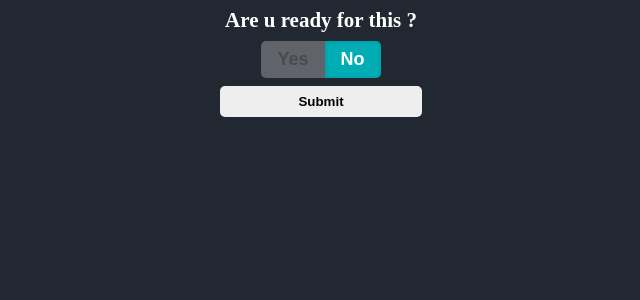
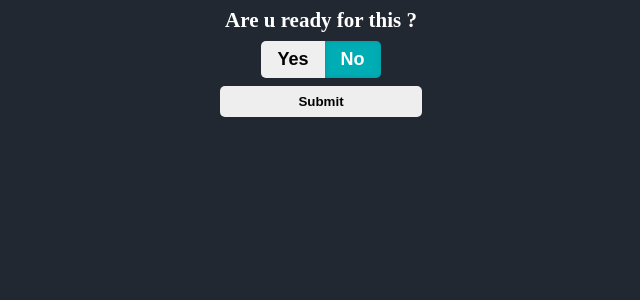
Before and after one commit to mechztcc/angular-acessibility-components, an Angular app: page / in a window 1280 px wide. Shown: the top 300 px of the page, without its empty margins (319-959 px from the left). Built offline with nearby package versions, Linux system fonts and the light colour scheme.

Commit message:
feat: control disable state using form

```diff
--- a/src/app/app.component.html
+++ b/src/app/app.component.html
@@ -1,15 +1,15 @@
 <form [formGroup]="form" (ngSubmit)="submit()">
   <div class="container">
-    <span
-      [attr.label]="id"
+    <span [attr.label]="id"
       >Are u ready for this ?
       <i>{{ value }}</i>
     </span>
     <app-yes-or-not-button
       [id]="id"
+      [appDisabledControll]="false"
       formControlName="content"
       (valueChange)="value = $event"
-      [disabled]="true"
+      [disabled]="false"
     ></app-yes-or-not-button>
     <button class="button">Submit</button>
   </div>
--- a/src/app/app.module.ts
+++ b/src/app/app.module.ts
@@ -5,6 +5,7 @@ import { BrowserModule } from '@angular/platform-browser';
 import { AppRoutingModule } from './app-routing.module';
 import { AppComponent } from './app.component';
 import { YesOrNotButtonComponent } from './components/yes-or-not-button/yes-or-not-button.component';
+import { DisabledControllDirective } from './directives/disabled-controll/disabled-controll.directive';
 import { KeybordManagerItemDirective } from './directives/keyboard-manager/keybord-manager-item.directive';
 import { KeybordManagerDirective } from './directives/keyboard-manager/keybord-manager.directive';
 
@@ -14,6 +15,7 @@ import { KeybordManagerDirective } from './directives/keyboard-manager/keybord-m
     YesOrNotButtonComponent,
     KeybordManagerDirective,
     KeybordManagerItemDirective,
+    DisabledControllDirective,
   ],
   imports: [BrowserModule, AppRoutingModule, ReactiveFormsModule, FormsModule],
   providers: [],
--- a/src/app/components/yes-or-not-button/yes-or-not-button.component.ts
+++ b/src/app/components/yes-or-not-button/yes-or-not-button.component.ts
@@ -49,7 +49,7 @@ export class YesOrNotButtonComponent implements OnInit, ControlValueAccessor {
   }
 
   setDisabledState?(isDisabled: boolean): void {
-    throw new Error('Method not implemented.');
+    this.disabled = isDisabled;
   }
 
   activate(value: string) {
--- /dev/null
+++ b/src/app/directives/disabled-controll/disabled-controll.directive.ts
@@ -0,0 +1,18 @@
+import { Directive, Input, OnChanges, SimpleChanges } from '@angular/core';
+import { NgControl } from '@angular/forms';
+
+@Directive({
+  selector: '[appDisabledControll]',
+})
+export class DisabledControllDirective implements OnChanges {
+  @Input() appDisabledControll = false;
+
+  constructor(private ngControl: NgControl) {}
+
+  ngOnChanges(changes: SimpleChanges): void {
+    if (changes['appDisabledControll']) {
+      const action = this.appDisabledControll ? 'disable' : 'enable';
+      this.ngControl.control[action]();
+    }
+  }
+}
```
Also changed, not shown: 1 other file (tests, documents, lock files or other folders).
